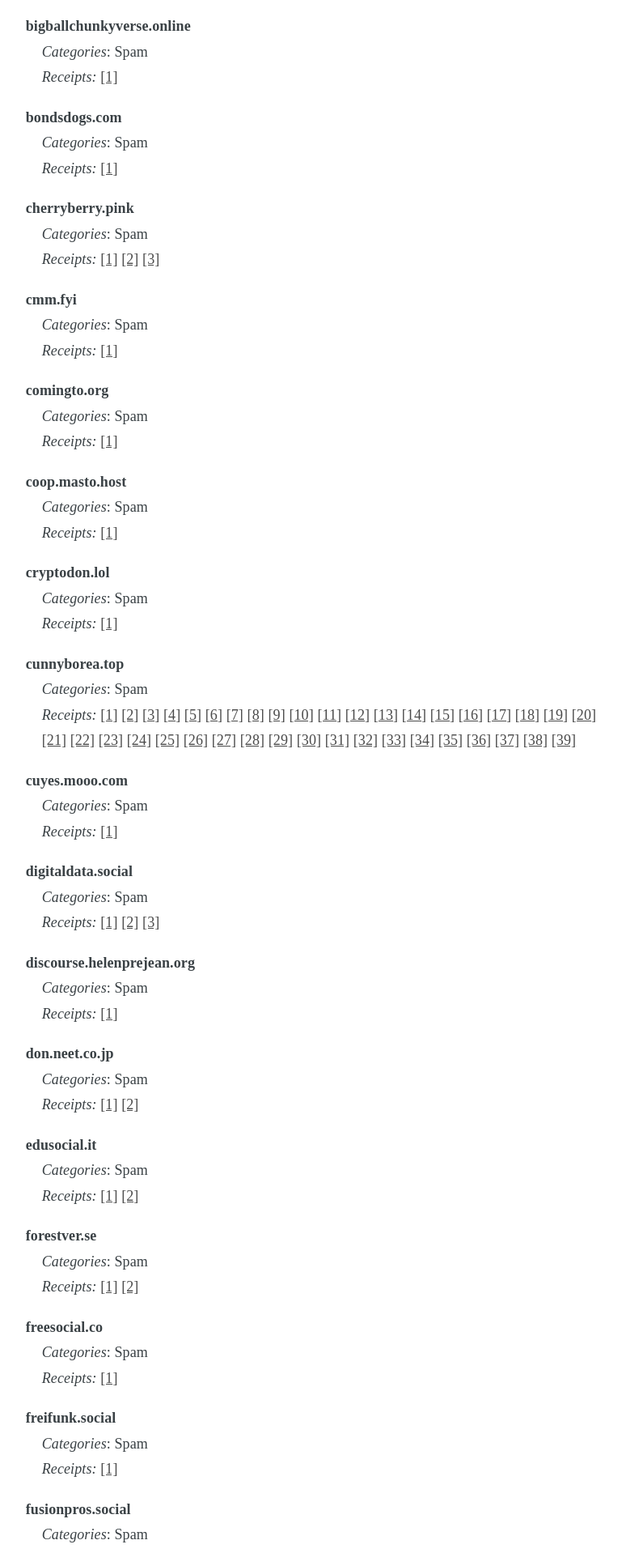
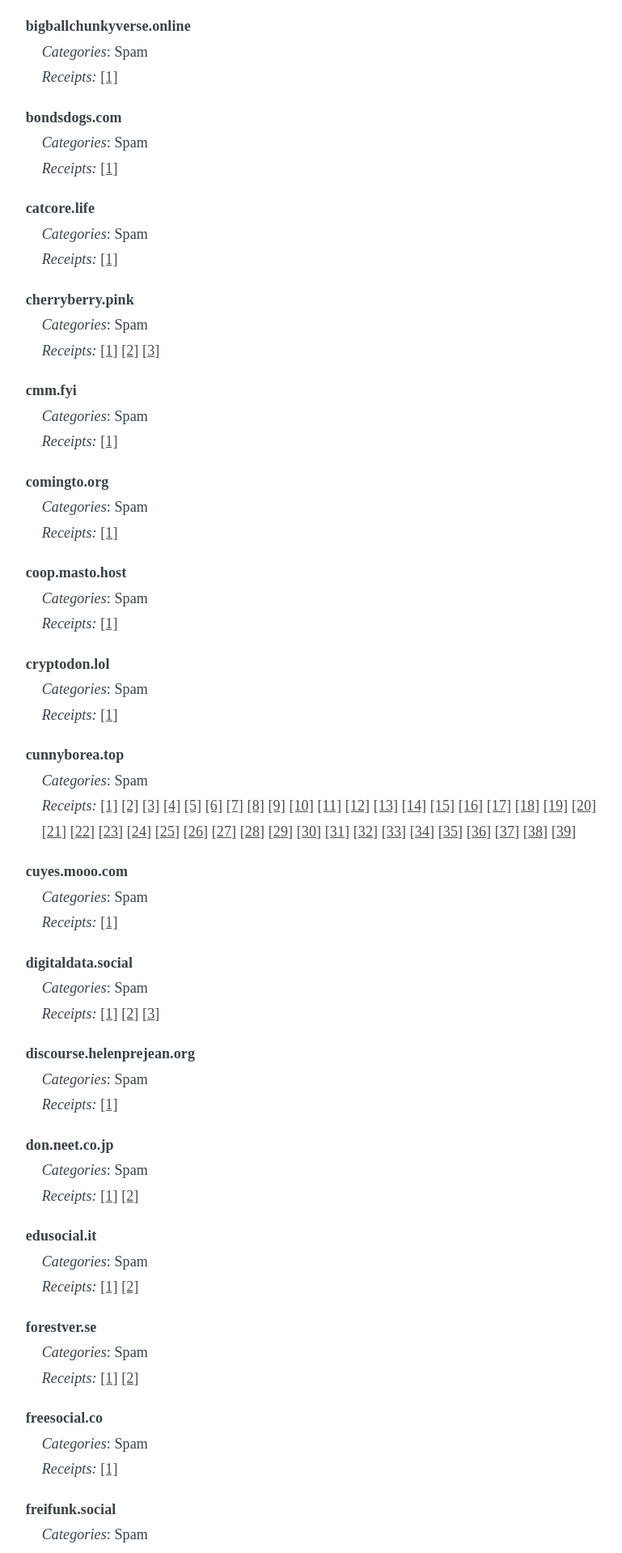
Before and after one commit to chaossocial/meta, a Jekyll site: the page built from federation.md, in a window 1280 px wide. Shown: the part 1761-3679 px from the top of the page at 81% size, without its empty margins (398-1167 px from the left). Built offline with Jekyll 4.4.1, drawn with Linux system fonts in a browser that asks for light colours; some of the changed text lies outside the part shown.

Commit message:
Limit catcore.life

```diff
--- a/_data/limited_instances.json
+++ b/_data/limited_instances.json
@@ -108,6 +108,17 @@
     ],
     "receipts": [
       "https://bondsdogs.com/@82eiigquyo"
+    ],
+    "comment_en": "",
+    "comment_de": ""
+  },
+  {
+    "instance": "catcore.life",
+    "tags": [
+      "SPAM"
+    ],
+    "receipts": [
+      "https://catcore.life/@xc6ufr5g94"
     ],
     "comment_en": "",
     "comment_de": ""
```
